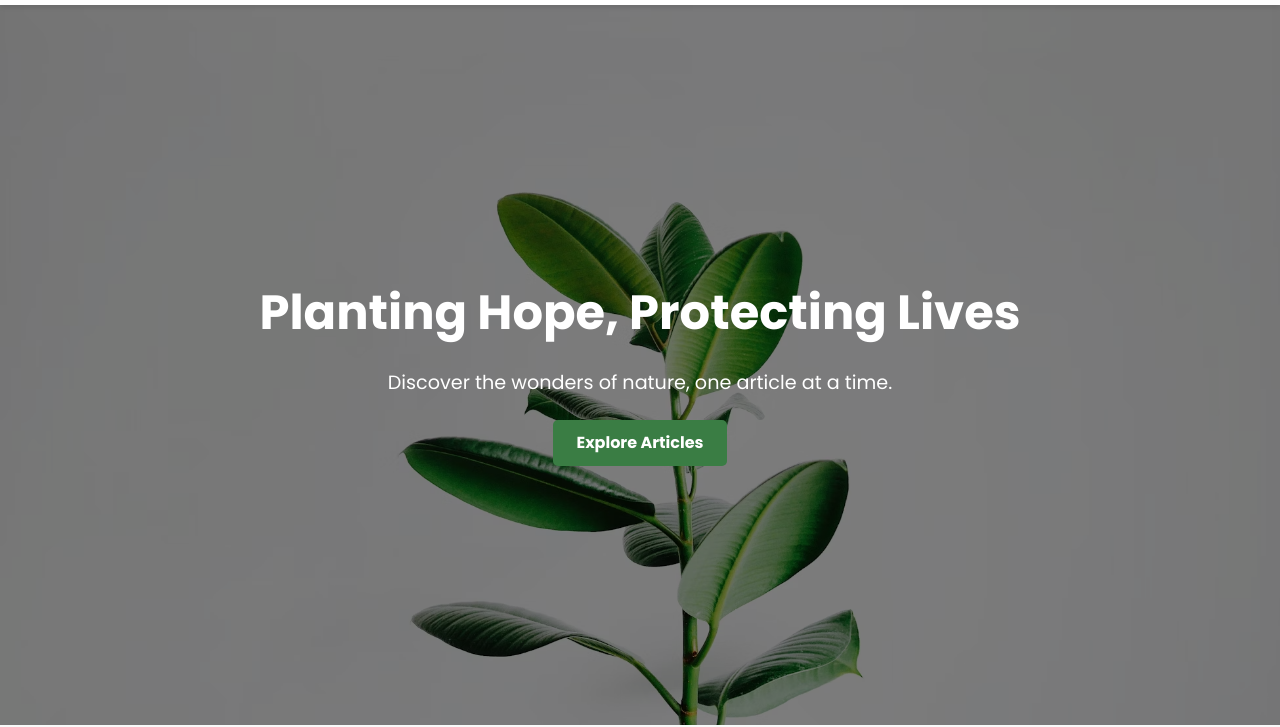
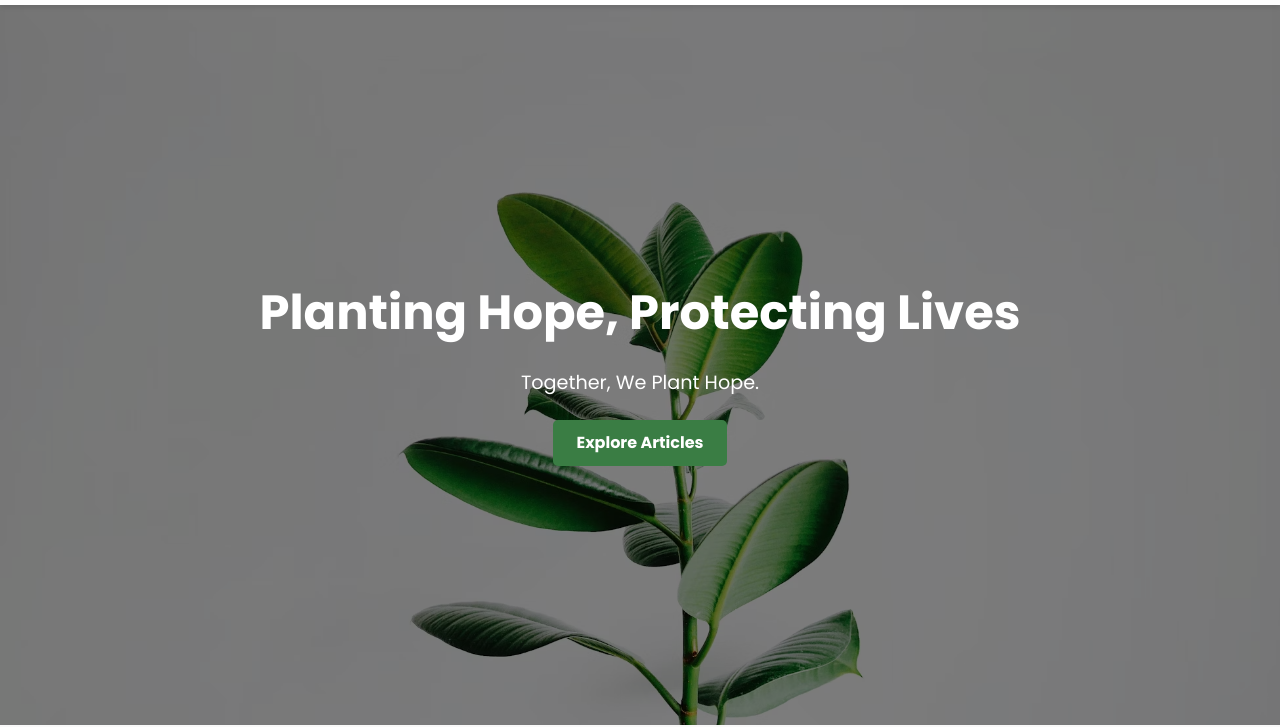
Before and after one commit to gamaralanbyaa/Green-Hands, a plain HTML site: page index.html in a window 1280 px wide. Shown: the part 88-815 px from the top of the page. Drawn offline with Linux system fonts and the light colour scheme.

Commit message:
Update index.html

```diff
--- a/index.html
+++ b/index.html
@@ -44,7 +44,7 @@
     <section class="hero">
         <div class="hero-content">
             <h1>Planting Hope, Protecting Lives</h1>
-            <p>Discover the wonders of nature, one article at a time.</p>
+            <p>Together, We Plant Hope.</p>
             <a href="#" class="btn">Explore Articles</a>
         </div>
     </section>
```
